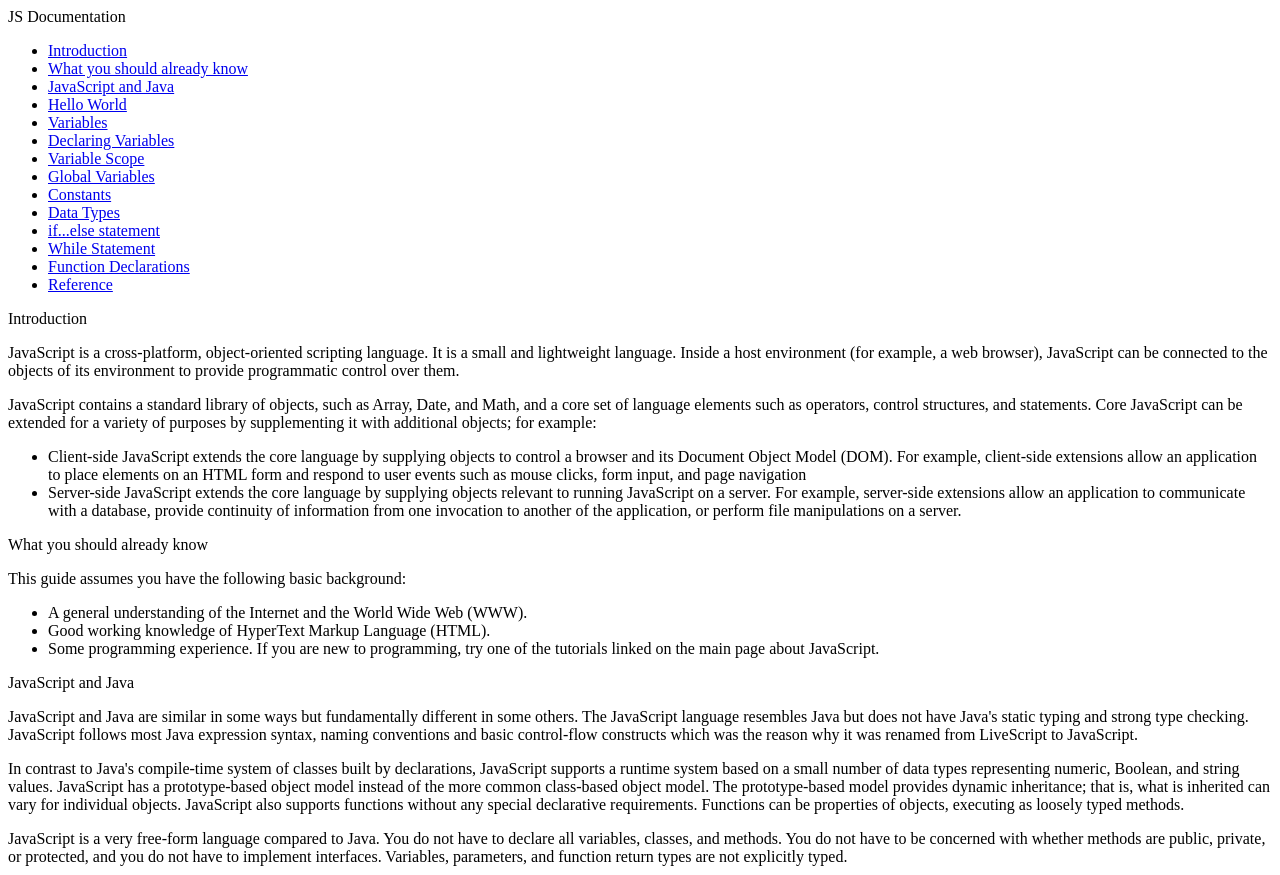
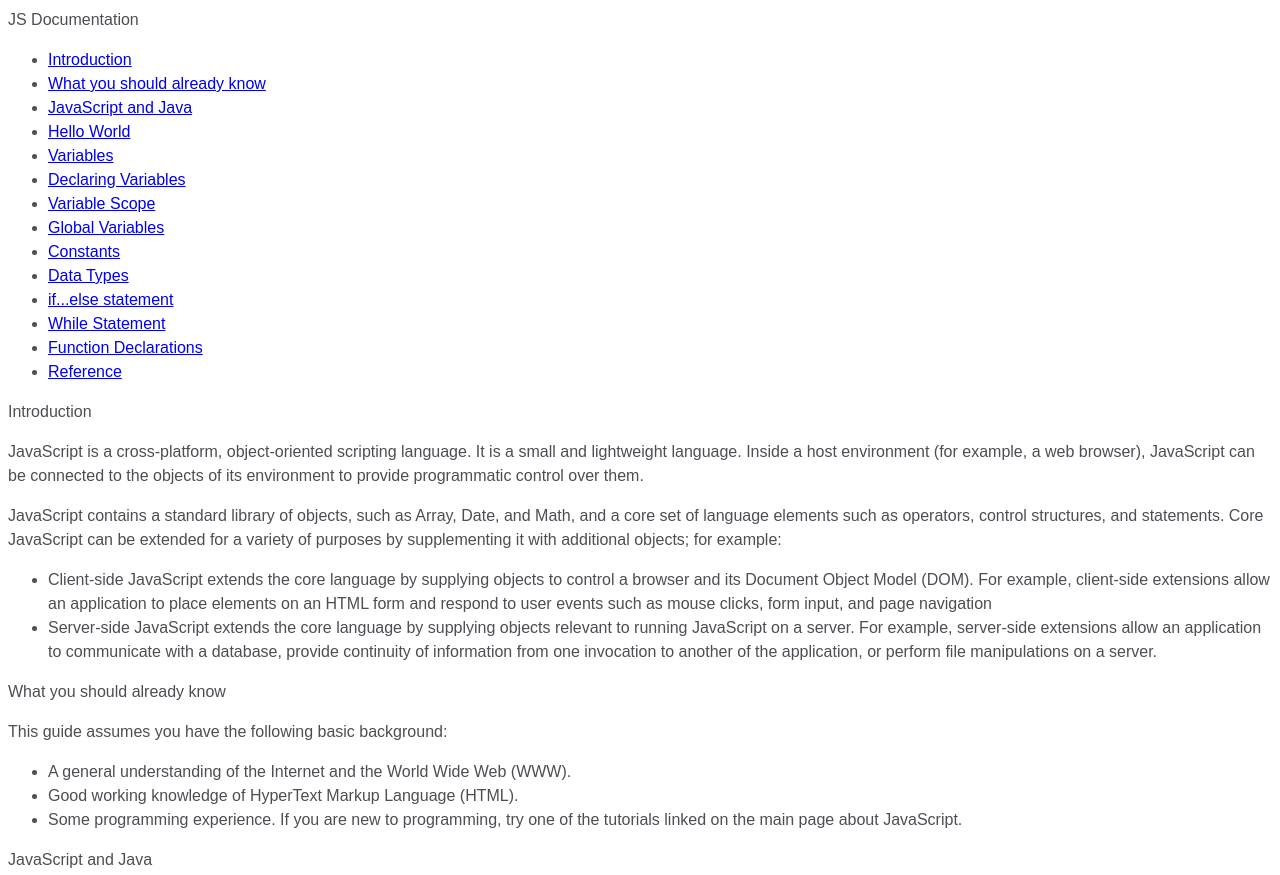
Before and after one commit to Yuskhosmith/fcc-responsive-web-design-project4, a plain HTML site: page index.html in a window 1280 px wide. Shown: the top 875 px of the page. Drawn offline with Linux system fonts and the light colour scheme.

Commit message:
fixed css

```diff
--- /dev/null
+++ b/css/style.css
@@ -0,0 +1,12 @@
+html {
+    box-sizing: border-box;
+  }
+  *, *:before, *:after {
+    box-sizing: inherit;
+}
+body{
+    min-width: 290px;
+    color: #4d4e53;
+    font-family: Arial, Helvetica, sans-serif;
+    line-height: 1.5;
+}
--- a/css/sytle.css
+++ /dev/null
@@ -1,6 +0,0 @@
-html {
-    box-sizing: border-box;
-  }
-  *, *:before, *:after {
-    box-sizing: inherit;
-}
--- a/index.html
+++ b/index.html
@@ -5,6 +5,7 @@
     <meta charset="UTF-8" />
     <meta http-equiv="X-UA-Compatible" content="IE=edge" />
     <meta name="viewport" content="width=device-width, initial-scale=1.0" />
+    <link rel="stylesheet" href="css/style.css">
     <title>FCC: Technical Documentation Page</title>
 </head>
 
```
